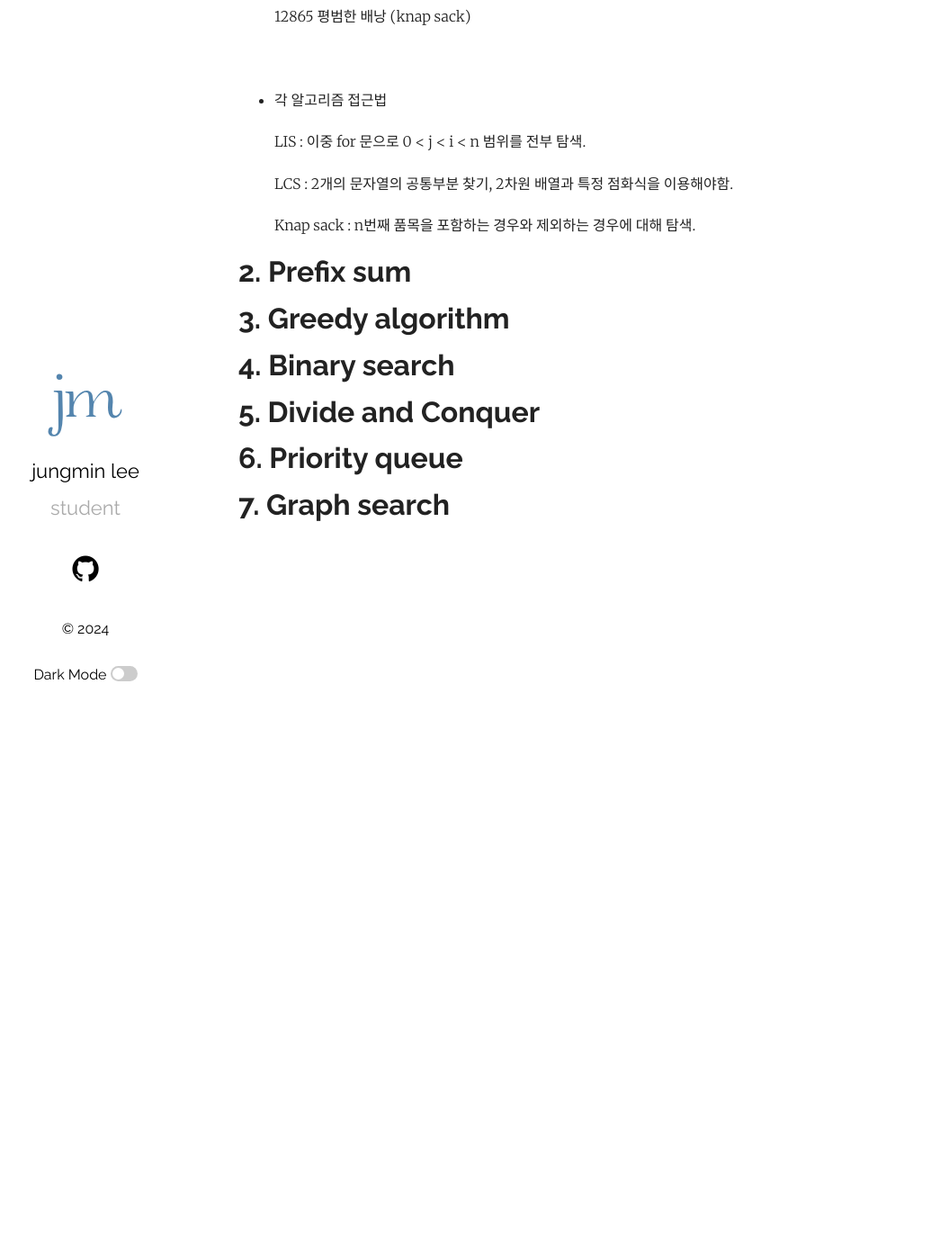
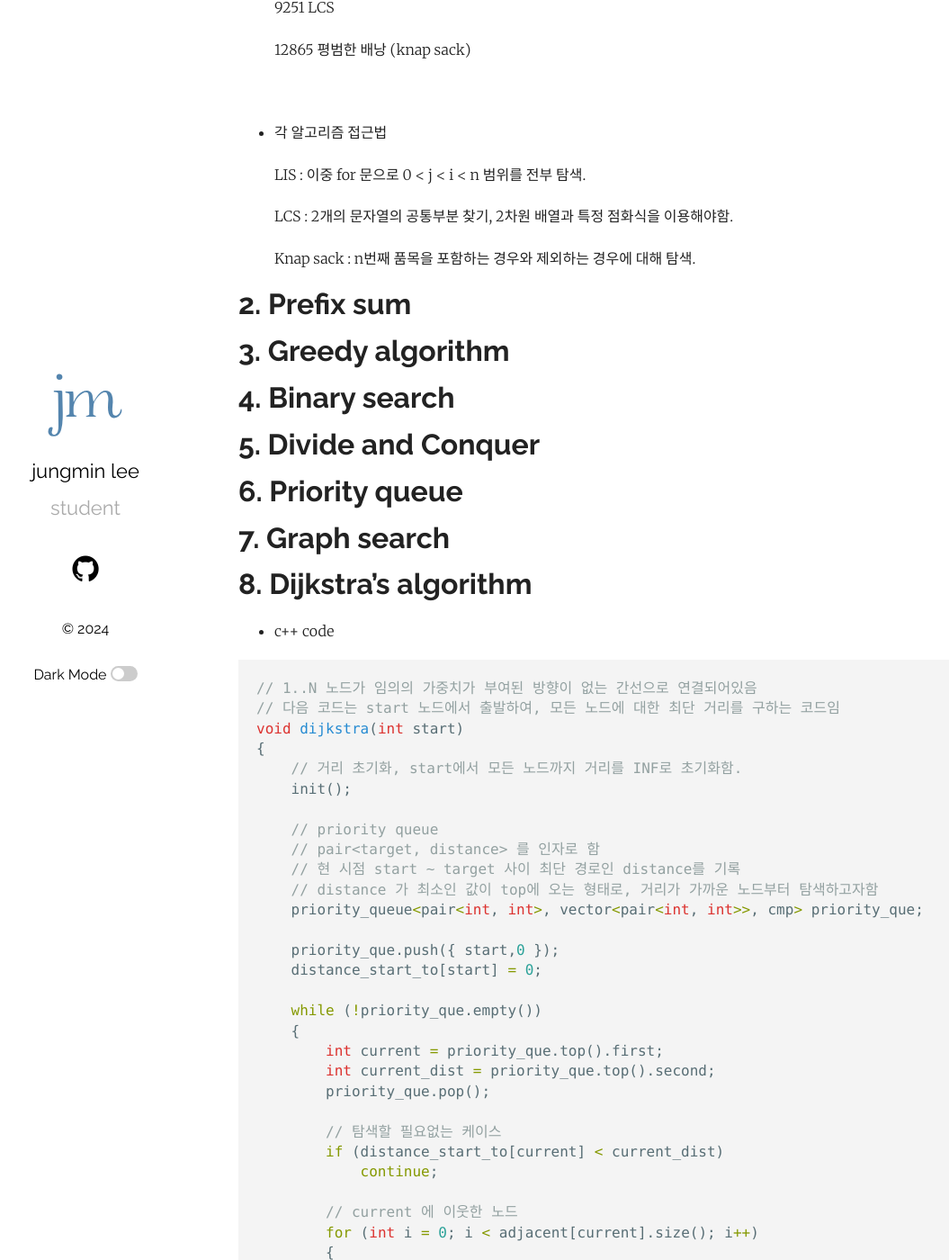
Before and after one commit to jm1012/jm1012.github.io, a Jekyll site: the page built from _posts/2024-05-13-algorithm.markdown, in a window 1280 px wide and 1400 px high, scrolled down 2512 px. Shown: the whole window at 90% size, without its empty margins (90-1145 px from the left). Built offline with Jekyll 4.4.1, drawn with Linux system fonts in a browser that asks for light colours; before the commit the page ends 3134 px from its top, so only the background shows below that; some of the changed text lies outside the part shown.

Commit message:
dijkstra

````diff
--- a/_posts/2024-05-13-algorithm.markdown
+++ b/_posts/2024-05-13-algorithm.markdown
@@ -6,7 +6,7 @@ categories: c++ algorithm
 
 ---
 
----
+
 
 # Index
 
@@ -23,6 +23,8 @@ categories: c++ algorithm
 [6. Priority queue](#6.-Priority-queue)
 
 [7. Graph search](#7.-Graph-search)
+
+[8. Dijkstra's algorithm]
 
 
 
@@ -154,3 +156,77 @@ int f(int n) //피보나치 수열의 제 n항을 구한다. 배열의 관점에
 
 
 # 7. Graph search
+
+
+
+# 8. Dijkstra's algorithm
+
+- c++ code
+
+```c++
+// 1..N 노드가 임의의 가중치가 부여된 방향이 없는 간선으로 연결되어있음
+// 다음 코드는 start 노드에서 출발하여, 모든 노드에 대한 최단 거리를 구하는 코드임
+void dijkstra(int start)
+{
+  	// 거리 초기화, start에서 모든 노드까지 거리를 INF로 초기화함.
+	init();
+
+    // priority queue
+	// pair<target, distance> 를 인자로 함
+	// 현 시점 start ~ target 사이 최단 경로인 distance를 기록
+	// distance 가 최소인 값이 top에 오는 형태로, 거리가 가까운 노드부터 탐색하고자함
+	priority_queue<pair<int, int>, vector<pair<int, int>>, cmp> priority_que;
+
+	priority_que.push({ start,0 });
+	distance_start_to[start] = 0;
+
+	while (!priority_que.empty())
+	{
+		int current = priority_que.top().first;
+		int current_dist = priority_que.top().second;
+		priority_que.pop();
+
+		// 탐색할 필요없는 케이스
+		if (distance_start_to[current] < current_dist)
+			continue;
+
+		// current 에 이웃한 노드
+		for (int i = 0; i < adjacent[current].size(); i++)
+		{
+			int next = adjacent[current][i].first;
+			int next_dist = adjacent[current][i].second;
+
+			// 거리갱신
+			if (distance_start_to[next] > distance_start_to[current] + next_dist)
+			{
+				distance_start_to[next] = distance_start_to[current] + next_dist;
+				priority_que.push({ next,distance_start_to[current] + next_dist });
+			}
+		}
+	}
+}
+```
+
+
+
+- outline
+
+  다익스트라 알고리즘은 한 노드로 부터 나머지 노드까지 최단거리를 구하는 알고리즘이다. (one-to-all)
+
+  구현시 priority queue 를 사용한다.
+
+  *O*(*El**o**g**E*+*El**o**g**E*) 의 시간복잡도를 가짐
+
+
+
+- algorithm
+
+  0. 노드 A 와 B 사이 거리를 `P(A,B)`라고 가정한다.
+
+  1. 출발점에서 다른 노드까지 거리를 저장할 배열을 만들고 INF 로 초기화. 출발점에서 A 까지 거리 = `d(A)`
+  2. 현재 노드를 저장하는 변수 `current` 에 출발할 노드를 할당한다.
+  3. `current`에 이웃한 노드 `adjacent_node` 에 대해, `d(current) + P(current,adjacent_node)` < `d(adjacent_node)` 인 경우 : `d(adjacent_node)` 를 다음 값으로 갱신한다 :`d(current) + P(current,adjacent_node)`.
+  4. `current`에 이웃한 모든 노드 `adjacent_node`에 대해 `3.`을 반복한다.
+  5. `current`를 `방문완료` 상태로 바꾼다.
+  6. 미방문노드  `K` 중 `d(K)`가 최소인 노드를 찾고 `current`에 할당한다.
+  7. 도착노드가 방문완료 상태가 되거나, 더 이상의 미방문 노드가 없을때까지 `3.` ~ `6.` 을 반복한다.
````
